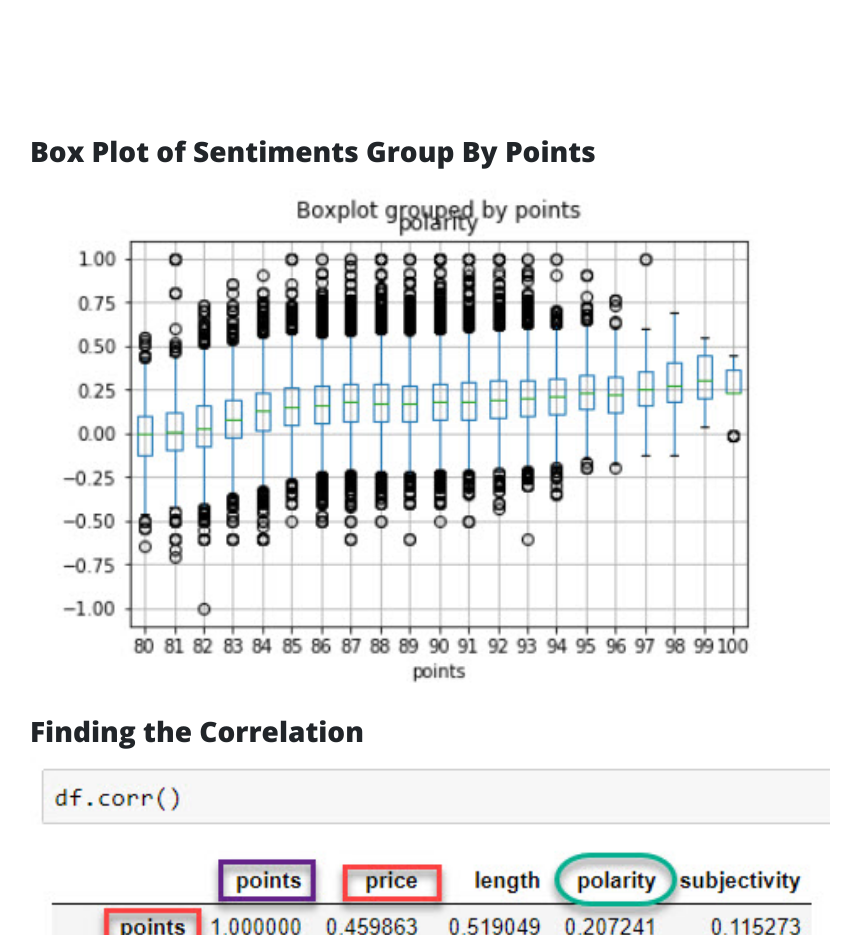
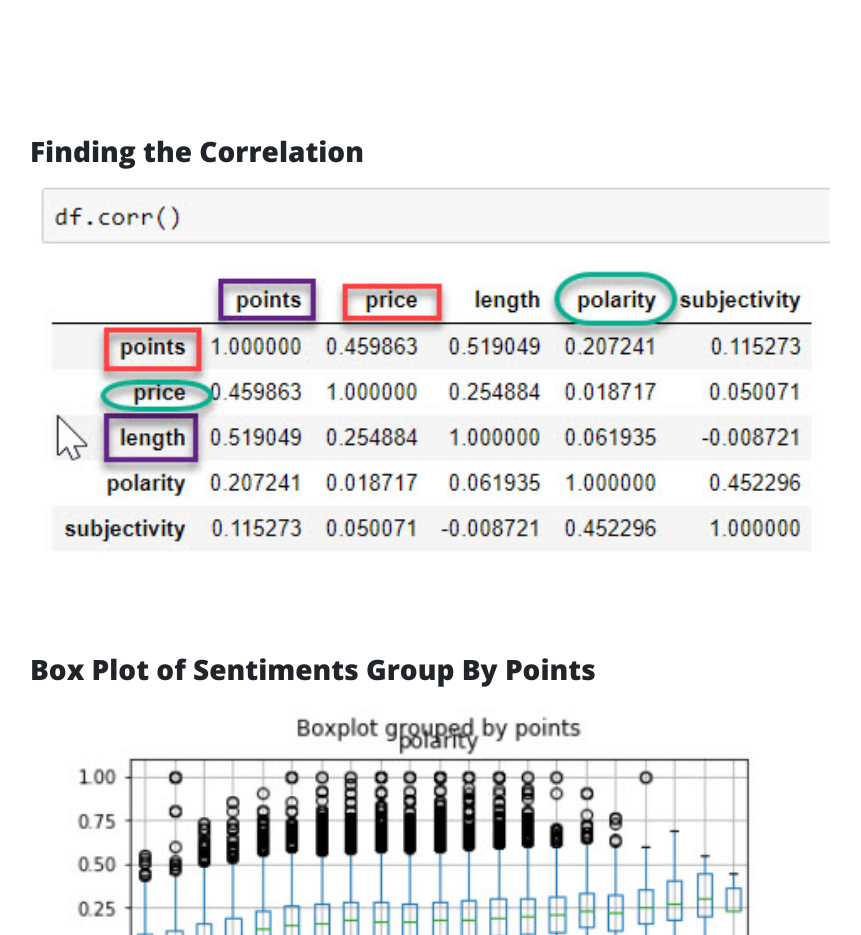
Before and after one commit to bhavanikumar10/Project3, a website: page post.html in a window 1280 px wide. Shown: the part 1261-2196 px from the top of the page, without its empty margins (55-916 px from the left). Drawn offline with nearby package versions, Linux system fonts and the light colour scheme.

Commit message:
Add files via upload

```diff
--- a/post.html
+++ b/post.html
@@ -75,11 +75,8 @@
       <div class="container">
           <h3>Corgi Word Cloud</h3>
           <img class="img-fluid" src="img/CORGIWORDCLOUD.png" alt="" width="800" height="600">
-
           <br>
           <br>
-          <h3>Box Plot of Sentiments Group By Points</h3>
-          <img class="img-fluid" src="img/boxplot-points-polarity.jpg" alt="" width="800" height="600">
 
           <h3>Finding the Correlation</h3>
           <img class="img-fluid" src="img/correlation.jpg" alt="" width="800" height="600">
```
